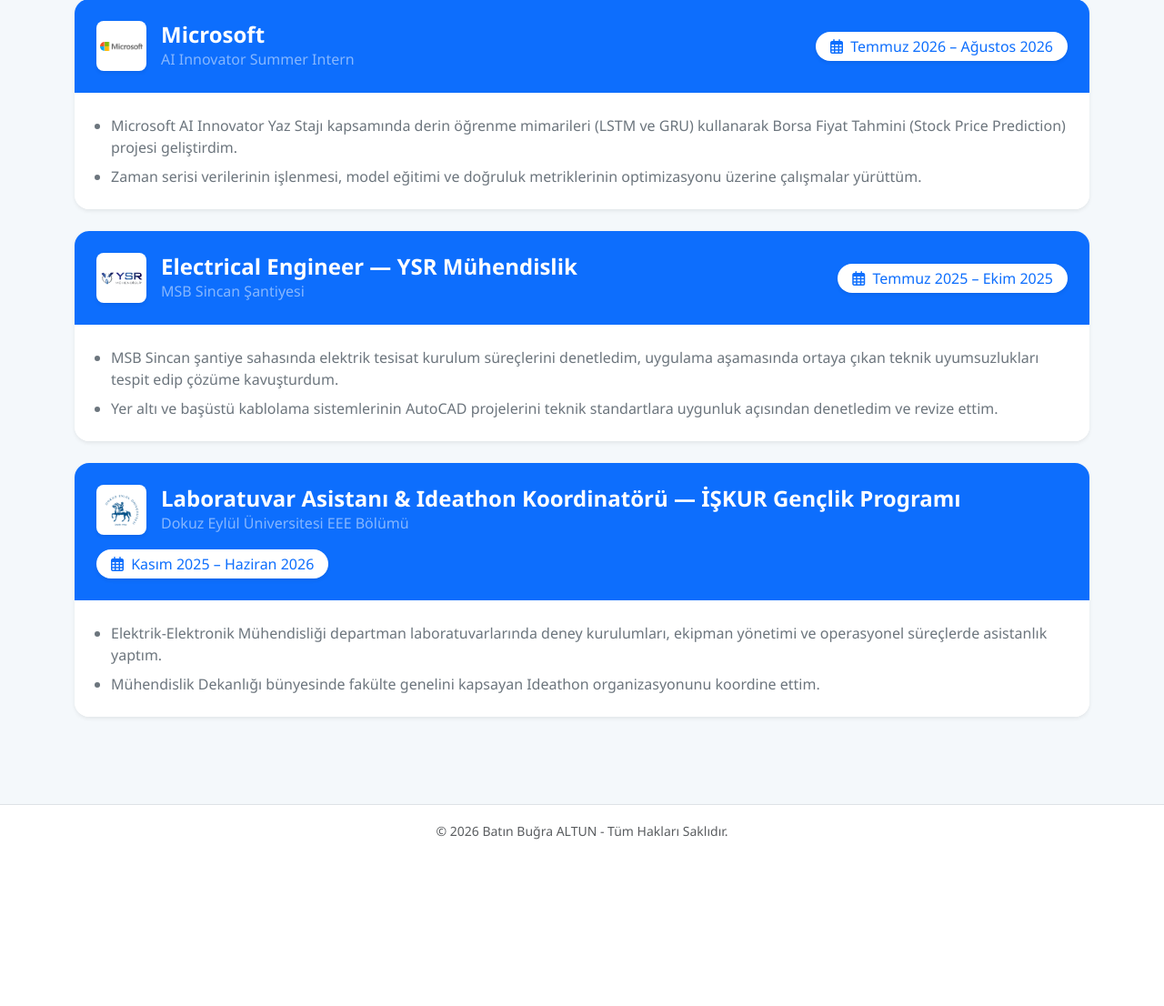
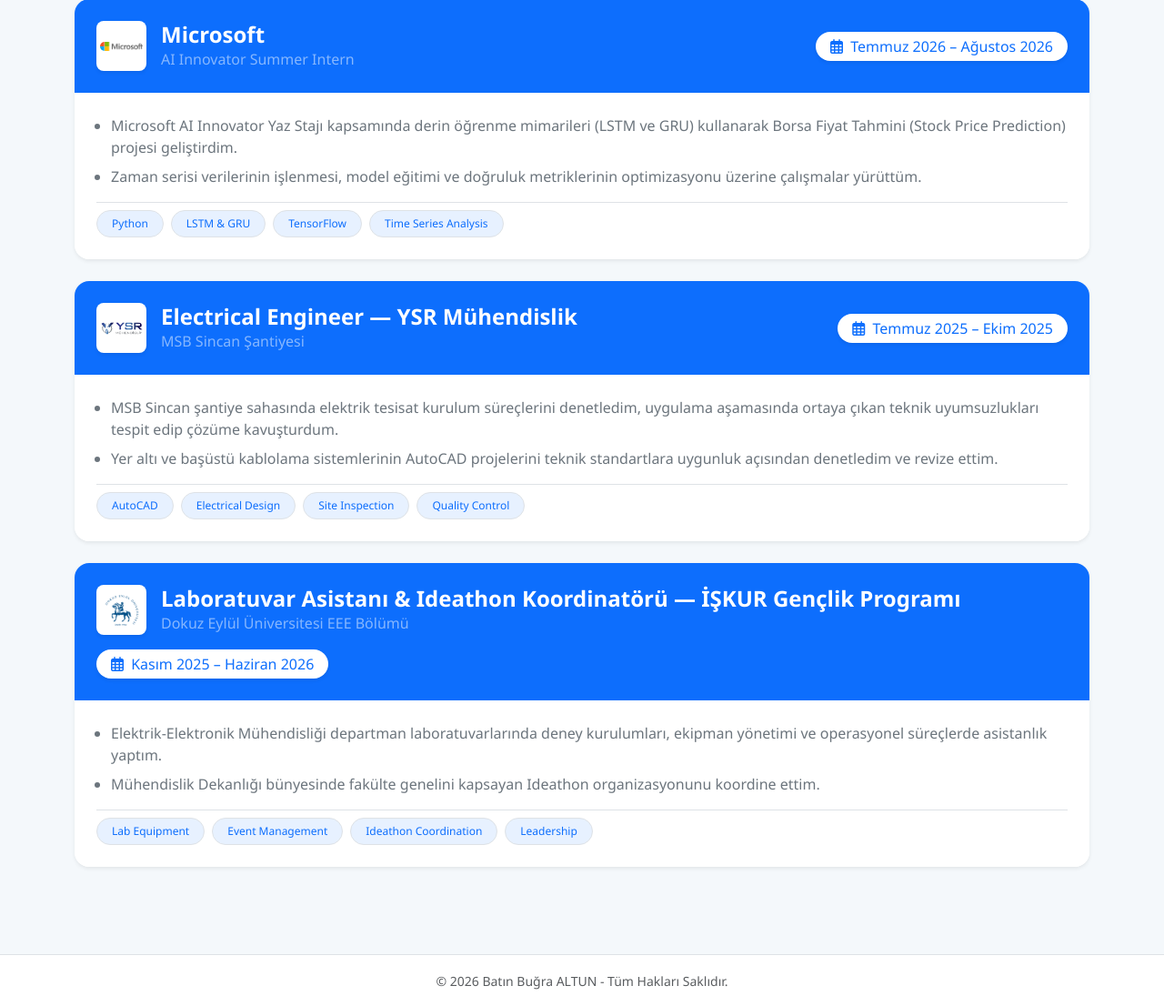
Before and after one commit to batinbugraaltun-dev/benim-cv-sitem, a Flask app: page /deneyim in a window 1280 px wide. Shown: the part 254-1360 px from the top of the page at 91% size. Before the commit the page ends 1177 px from the top, so only its background shows below. Run offline with Flask 3, Linux system fonts and the light colour scheme.

Commit message:
Staj kartlarinin altina teknoloji ve yetkinlik rozetleri eklendi

```diff
--- a/templates/deneyim.html
+++ b/templates/deneyim.html
@@ -33,10 +33,18 @@
             </div>
         </div>
         <div class="card-body p-4 bg-white">
-            <ul class="text-secondary leading-relaxed mb-0 fs-6 ps-3">
+            <ul class="text-secondary leading-relaxed mb-3 fs-6 ps-3">
                 <li class="mb-2">Microsoft AI Innovator Yaz Stajı kapsamında derin öğrenme mimarileri (LSTM ve GRU) kullanarak Borsa Fiyat Tahmini (Stock Price Prediction) projesi geliştirdim.</li>
                 <li>Zaman serisi verilerinin işlenmesi, model eğitimi ve doğruluk metriklerinin optimizasyonu üzerine çalışmalar yürüttüm.</li>
             </ul>
+
+            <!-- Kullanılan Teknolojiler / Yetkinlikler (Pill Rozetler) -->
+            <div class="d-flex flex-wrap gap-2 pt-2 border-top">
+                <span class="badge rounded-pill fw-normal px-3 py-2 border" style="background-color: #e7f1ff; color: #0d6efd;">Python</span>
+                <span class="badge rounded-pill fw-normal px-3 py-2 border" style="background-color: #e7f1ff; color: #0d6efd;">LSTM & GRU</span>
+                <span class="badge rounded-pill fw-normal px-3 py-2 border" style="background-color: #e7f1ff; color: #0d6efd;">TensorFlow</span>
+                <span class="badge rounded-pill fw-normal px-3 py-2 border" style="background-color: #e7f1ff; color: #0d6efd;">Time Series Analysis</span>
+            </div>
         </div>
     </div>
 
@@ -62,10 +70,18 @@
             </div>
         </div>
         <div class="card-body p-4 bg-white">
-            <ul class="text-secondary leading-relaxed mb-0 fs-6 ps-3">
+            <ul class="text-secondary leading-relaxed mb-3 fs-6 ps-3">
                 <li class="mb-2">MSB Sincan şantiye sahasında elektrik tesisat kurulum süreçlerini denetledim, uygulama aşamasında ortaya çıkan teknik uyumsuzlukları tespit edip çözüme kavuşturdum.</li>
                 <li>Yer altı ve başüstü kablolama sistemlerinin AutoCAD projelerini teknik standartlara uygunluk açısından denetledim ve revize ettim.</li>
             </ul>
+
+            <!-- Kullanılan Teknolojiler / Yetkinlikler (Pill Rozetler) -->
+            <div class="d-flex flex-wrap gap-2 pt-2 border-top">
+                <span class="badge rounded-pill fw-normal px-3 py-2 border" style="background-color: #e7f1ff; color: #0d6efd;">AutoCAD</span>
+                <span class="badge rounded-pill fw-normal px-3 py-2 border" style="background-color: #e7f1ff; color: #0d6efd;">Electrical Design</span>
+                <span class="badge rounded-pill fw-normal px-3 py-2 border" style="background-color: #e7f1ff; color: #0d6efd;">Site Inspection</span>
+                <span class="badge rounded-pill fw-normal px-3 py-2 border" style="background-color: #e7f1ff; color: #0d6efd;">Quality Control</span>
+            </div>
         </div>
     </div>
 
@@ -91,10 +107,18 @@
             </div>
         </div>
         <div class="card-body p-4 bg-white">
-            <ul class="text-secondary leading-relaxed mb-0 fs-6 ps-3">
+            <ul class="text-secondary leading-relaxed mb-3 fs-6 ps-3">
                 <li class="mb-2">Elektrik-Elektronik Mühendisliği departman laboratuvarlarında deney kurulumları, ekipman yönetimi ve operasyonel süreçlerde asistanlık yaptım.</li>
                 <li>Mühendislik Dekanlığı bünyesinde fakülte genelini kapsayan Ideathon organizasyonunu koordine ettim.</li>
             </ul>
+
+            <!-- Kullanılan Teknolojiler / Yetkinlikler (Pill Rozetler) -->
+            <div class="d-flex flex-wrap gap-2 pt-2 border-top">
+                <span class="badge rounded-pill fw-normal px-3 py-2 border" style="background-color: #e7f1ff; color: #0d6efd;">Lab Equipment</span>
+                <span class="badge rounded-pill fw-normal px-3 py-2 border" style="background-color: #e7f1ff; color: #0d6efd;">Event Management</span>
+                <span class="badge rounded-pill fw-normal px-3 py-2 border" style="background-color: #e7f1ff; color: #0d6efd;">Ideathon Coordination</span>
+                <span class="badge rounded-pill fw-normal px-3 py-2 border" style="background-color: #e7f1ff; color: #0d6efd;">Leadership</span>
+            </div>
         </div>
     </div>
 
```
